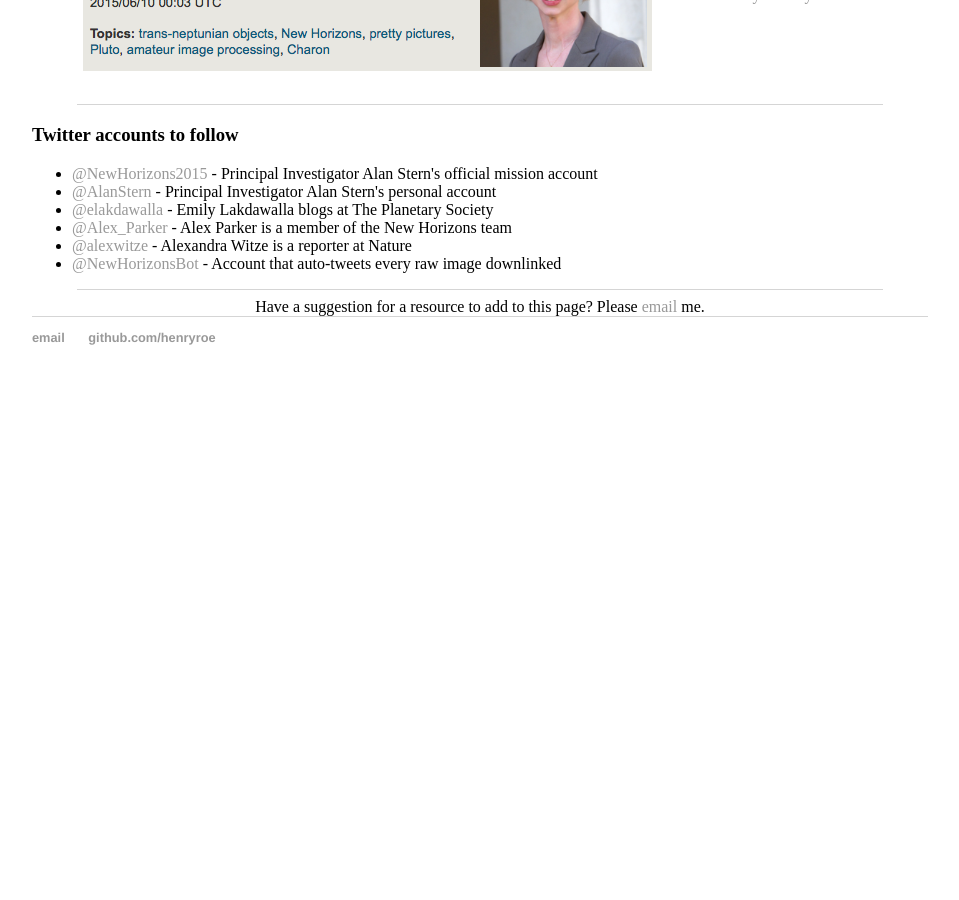
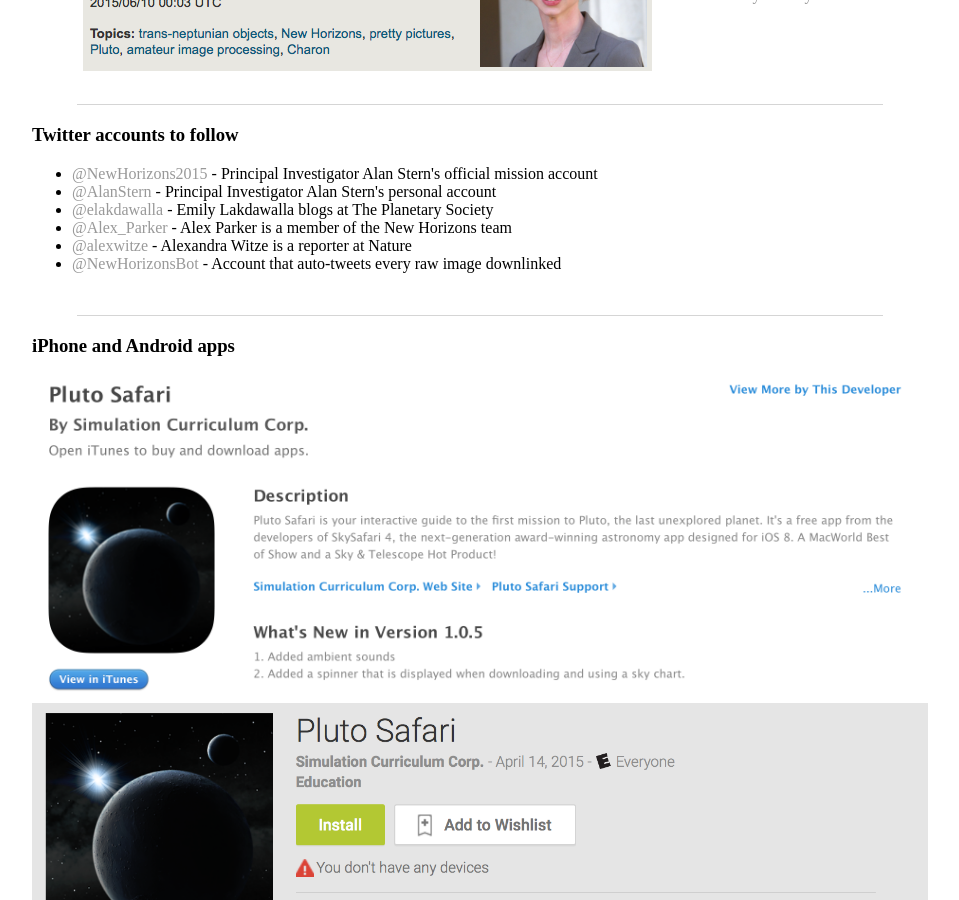
Before and after one commit to henryroe/henryroe.github.io, a Jekyll site: the page built from pluto/index.html, in a window 1280 px wide and 900 px high, scrolled down 1325 px. Shown: the whole window, without its empty margins (160-1119 px from the left). Built offline with Jekyll 4.4.1, drawn with Linux system fonts in a browser that asks for light colours; before the commit the page ends 1730 px from its top, so only the background shows below that.

Commit message:
added links to iphone android apps

```diff
--- a/pluto/index.html
+++ b/pluto/index.html
@@ -81,6 +81,13 @@
     <li><a href="https://twitter.com/NewHorizonsBot">@NewHorizonsBot</a> - Account that auto-tweets every raw image downlinked</li>
     </ul>
 
+<br>
+<hr><h3>iPhone and Android apps</h3>
+
+<a href="https://itunes.apple.com/ca/app/pluto-safari/id977808724"><img src="iphone-app.png" style="max-width:100%"></a>
+
+<a href="https://play.google.com/store/apps/details?id=com.simulationcurriculum.plutosafari"><img src="android-app.png" style="max-width:100%"></a>
+
 <hr>
 
 <center>
```
Also changed, not shown: pluto/android-app.png (added), pluto/iphone-app.png (added).
